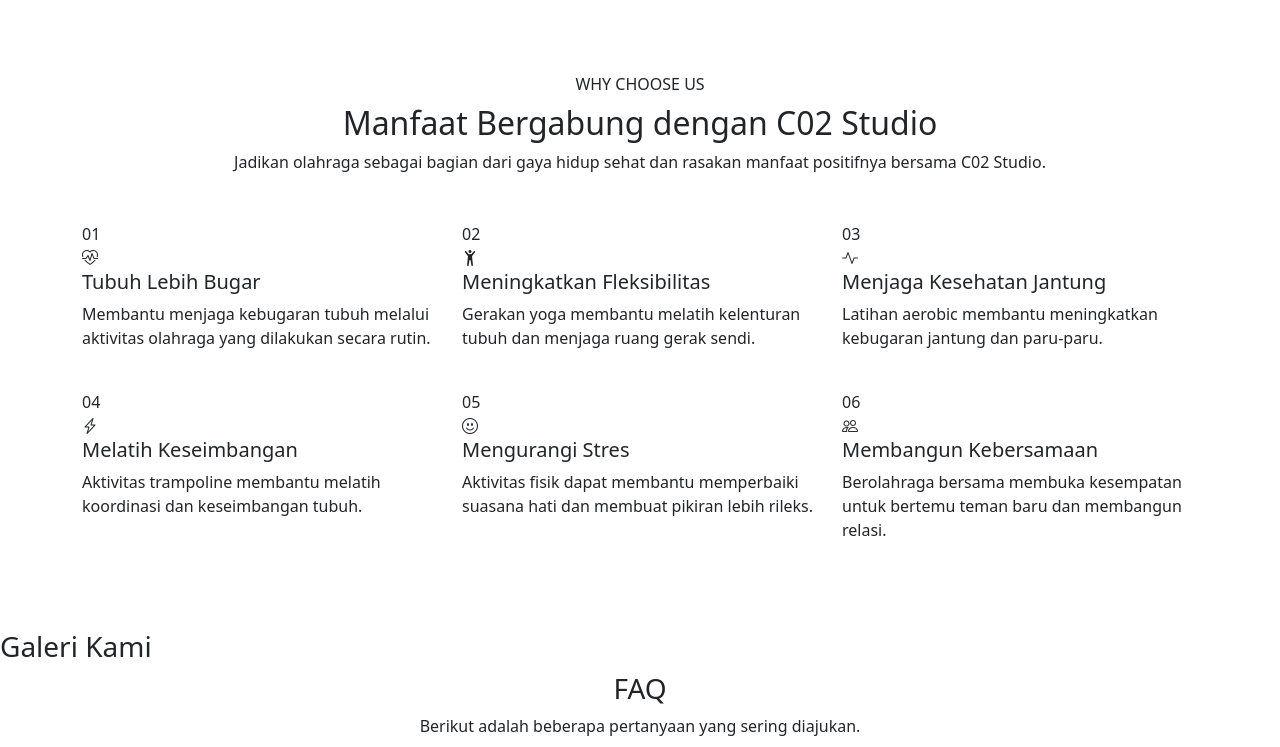
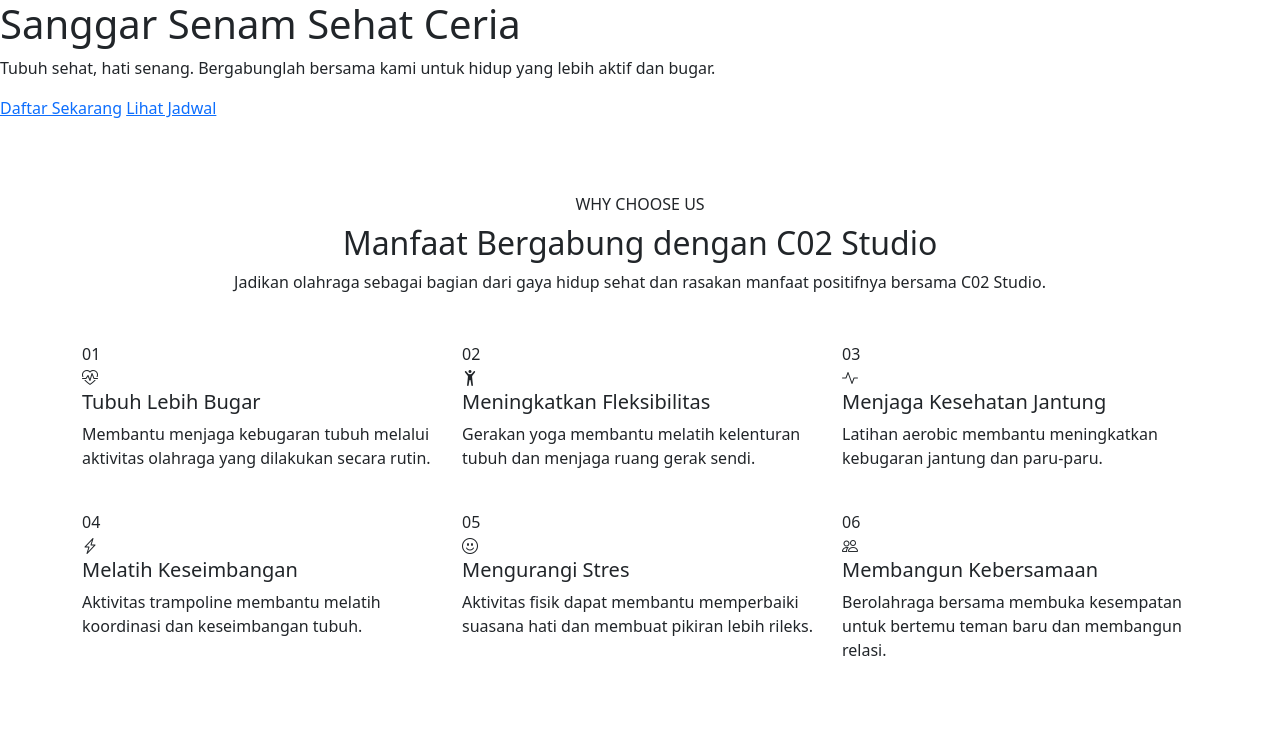
Before and after one commit to DH3M45W4R4/project-c02-studio, a plain HTML site: page index.html in a window 1280 px wide. Shown: the top 747 px of the page. Drawn offline with nearby package versions, Linux system fonts and the light colour scheme.

Commit message:
barra yang buat

```diff
--- a/index.html
+++ b/index.html
@@ -11,6 +11,12 @@
 <body>
 
 <main>
+  <section id="hero">
+    <h1>Sanggar Senam Sehat Ceria</h1>
+    <p>Tubuh sehat, hati senang. Bergabunglah bersama kami untuk hidup yang lebih aktif dan bugar.</p>
+    <a href="#daftar">Daftar Sekarang</a>
+    <a href="#jadwal">Lihat Jadwal</a>
+  </section>
 <section id="manfaat" class="benefits-section py-5">
   <div class="container py-lg-4">
 
```
